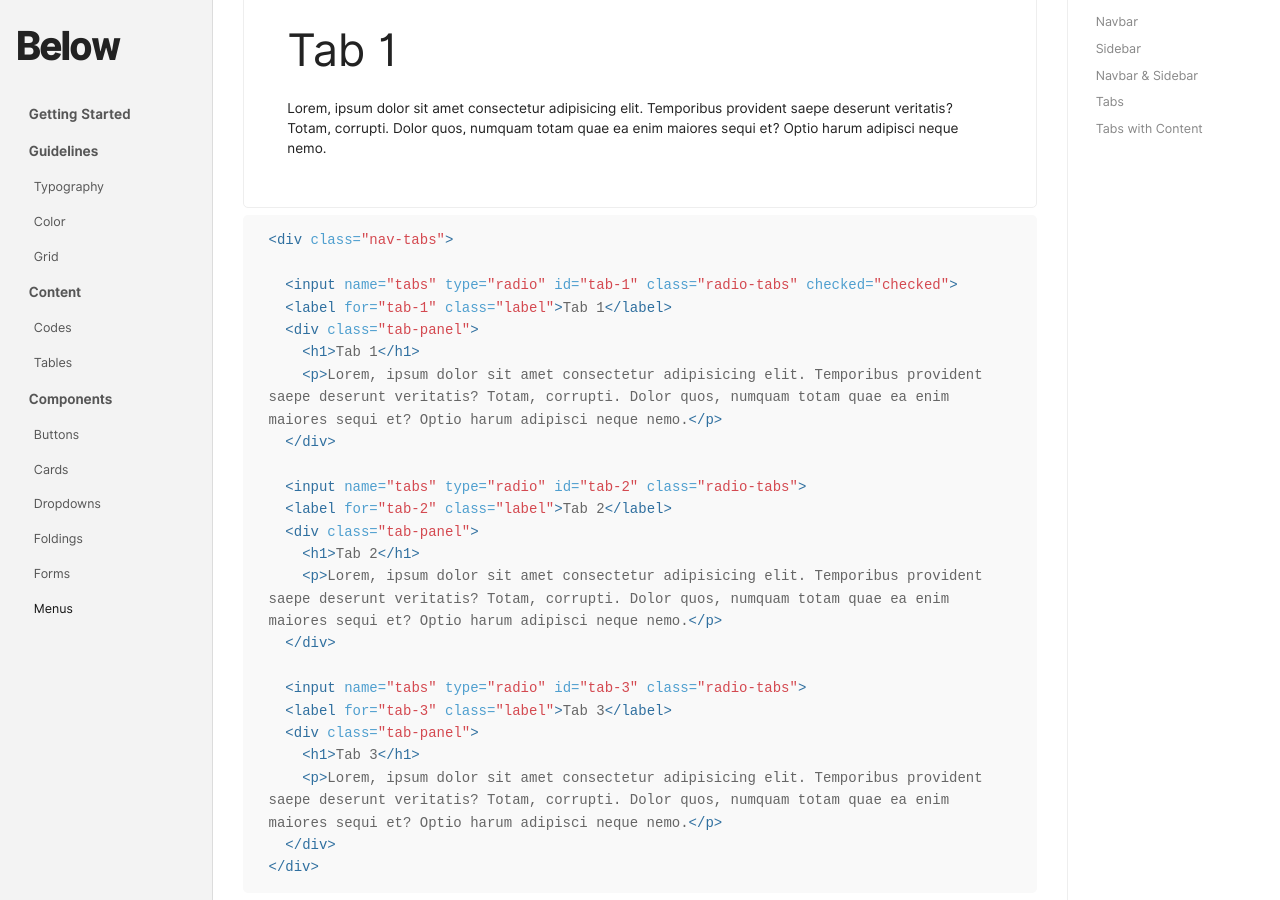
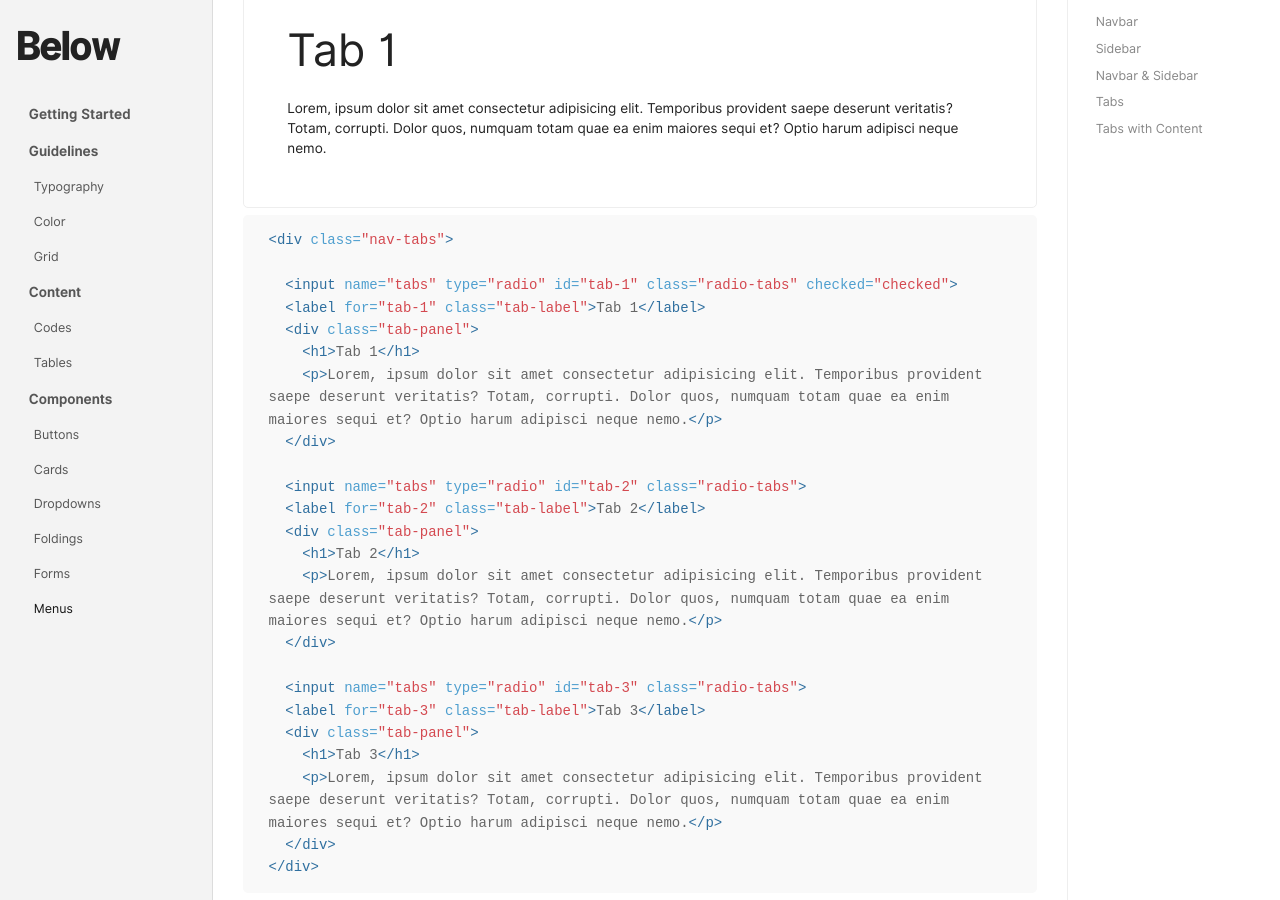
Before and after one commit to innusource/below, a Jekyll site: the page built from _pages/components/menus.md, in a window 1280 px wide and 900 px high, scrolled down 5893 px. Built offline with Jekyll 4.4.1, drawn with Linux system fonts in a browser that asks for light colours.

Commit message:
improve class name

```diff
--- a/_pages/components/menus.md
+++ b/_pages/components/menus.md
@@ -170,21 +170,21 @@ toc: true
 <div class="nav-tabs">
 
   <input name="tabs" type="radio" id="tab-1" class="radio-tabs" checked="checked">
-  <label for="tab-1" class="label">Tab 1</label>
+  <label for="tab-1" class="tab-label">Tab 1</label>
   <div class="tab-panel">
     <h1>Tab 1</h1>
     <p>Lorem, ipsum dolor sit amet consectetur adipisicing elit. Temporibus provident saepe deserunt veritatis? Totam, corrupti. Dolor quos, numquam totam quae ea enim maiores sequi et? Optio harum adipisci neque nemo.</p>
   </div>
 
   <input name="tabs" type="radio" id="tab-2" class="radio-tabs">
-  <label for="tab-2" class="label">Tab 2</label>
+  <label for="tab-2" class="tab-label">Tab 2</label>
   <div class="tab-panel">
     <h1>Tab 2</h1>
     <p>Lorem, ipsum dolor sit amet consectetur adipisicing elit. Temporibus provident saepe deserunt veritatis? Totam, corrupti. Dolor quos, numquam totam quae ea enim maiores sequi et? Optio harum adipisci neque nemo.</p>
   </div>
 
   <input name="tabs" type="radio" id="tab-3" class="radio-tabs">
-  <label for="tab-3" class="label">Tab 3</label>
+  <label for="tab-3" class="tab-label">Tab 3</label>
   <div class="tab-panel">
     <h1>Tab 3</h1>
     <p>Lorem, ipsum dolor sit amet consectetur adipisicing elit. Temporibus provident saepe deserunt veritatis? Totam, corrupti. Dolor quos, numquam totam quae ea enim maiores sequi et? Optio harum adipisci neque nemo.</p>
--- a/src/menus/_menus.scss
+++ b/src/menus/_menus.scss
@@ -95,7 +95,7 @@
       }
     }
   }
-  .label {
+  .tab-label {
     width: 8rem;
     margin: 0 2px;
     border-bottom: 2px solid $ui-03;
@@ -121,12 +121,12 @@
   .radio-tabs {
     position: absolute;
     opacity: 0;
-    &:checked + .label{
+    &:checked + .tab-label{
       color: $text-01;
       border-color: $interactive-03;
     }
   }
-  .radio-tabs:checked + .label + .tab-panel {
+  .radio-tabs:checked + .tab-label + .tab-panel {
     display: block;
   }
 }
```
